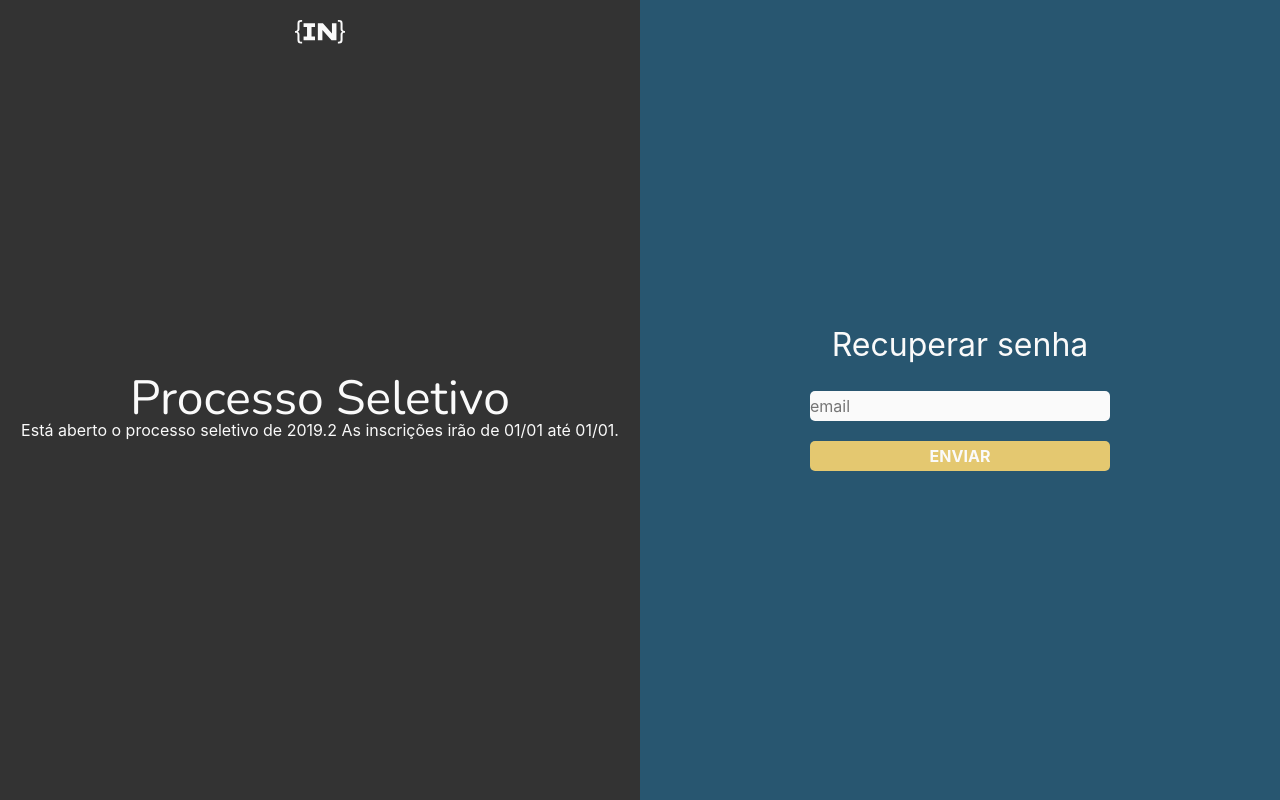
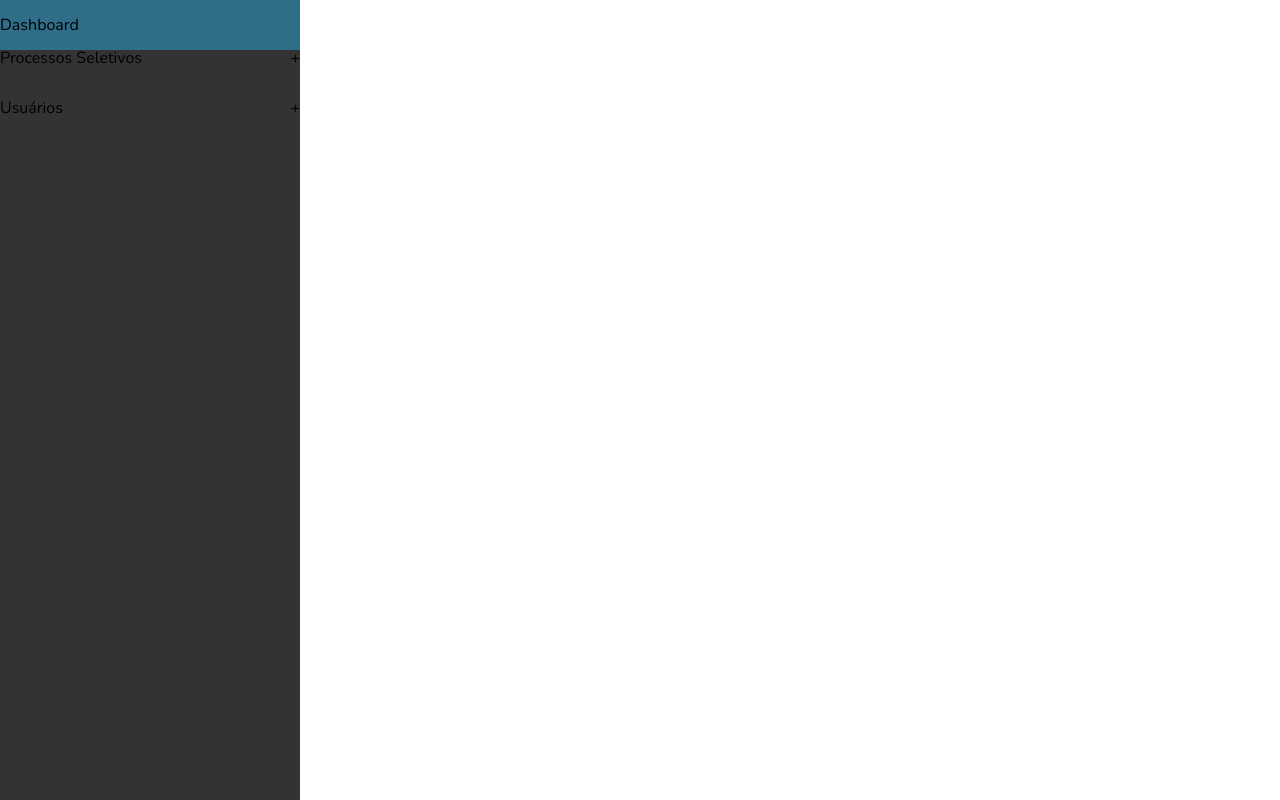
Before and after one commit to jmsgfhr/Front-Projeto-Final-PS-2019.2, a React (Create React App) app: page / in a window 1280 px wide. Built offline with nearby package versions, Linux system fonts and the light colour scheme.

Commit message:
Ajeitado o menu lateral
concluido o menu lateral, com o accordion

```diff
--- a/src/App.js
+++ b/src/App.js
@@ -2,7 +2,8 @@ import React from 'react';
 import './reset.css';
 import './ui/ui.css';
 import './App.css';
-import Forgot from './component/forgot/forgot';
+import MenuLateral from './component/menuLateral/menuLateral';
+
 // import axios from 'axios';
 
 // const api = axios.create({
@@ -14,7 +15,7 @@ import Forgot from './component/forgot/forgot';
 function App(props) {
   return (
     <div className="App">
-      <Forgot></Forgot>
+     <MenuLateral></MenuLateral>
     </div>
   );
 }
--- a/src/component/menuLateral/menuLateral.css
+++ b/src/component/menuLateral/menuLateral.css
@@ -25,7 +25,7 @@
     justify-content: space-between;
 }
 
-.accordionBtn::after{
+.accordionBtn::after {
     content: "+";
 }
 
@@ -35,8 +35,16 @@
 }
 
 .panel {
+    display: none;
+    flex-direction: column;
+    height: 0px;
+    transition: .5s;
+}
+
+.display {
     display: flex;
-    flex-direction: column;
+    height: 100px;
+    transition: .5s;
 }
 
 .accordionBtnChoices {
@@ -44,6 +52,7 @@
     height: 50px;
     background-color: var(--secundary-black);
     transition: .3s;
+    color: var(--color-font-white);
 }
 
 .accordionBtnChoices:hover {
--- a/src/component/menuLateral/menuLateral.js
+++ b/src/component/menuLateral/menuLateral.js
@@ -1,24 +1,38 @@
 import React from 'react';
 import './menuLateral.css';
 
-export default function MenuLateral() {
+export default class MenuLateral extends React.Component {
+        expandOnClick = (idButton) => {
+            if(idButton === '1'){
+                let panel = document.querySelector('#panelOne');
+                panel.classList.toggle('display');
+            }
+            if(idButton === '2'){
+                let panel = document.querySelector('#panelTwo');
+                panel.classList.toggle('display');
+            }
+        }
+
+        render(){
         return(
             <section className='menuLateral'>
                 <div className='dashTitle'>
                     <h2>Dashboard</h2>
                 </div>
-        <button className='accordionBtn'>Processos Seletivos</button>
-        <div className='panel'>
+                <button className='accordionBtn' onClick={() => this.expandOnClick('1')} >Processos Seletivos</button>
+                <div className='panel' id='panelOne'>
                     <button className='accordionBtnChoices'>Processo Seletivo Vigente</button>
                     <button className='accordionBtnChoices'>Todos os Processos Seletivos</button>
                     <button className='accordionBtnChoices'>Criar Processo Seletivo</button>
                 </div>
-        <button className='accordionBtn'>Usuários</button>
-        <div className='panel'>
+                <button className='accordionBtn' onClick={() => this.expandOnClick('2')}>Usuários</button>
+                <div className='panel' id='panelTwo'>
                     <button className='accordionBtnChoices'>Todos os Usuários</button>
                     <button className='accordionBtnChoices'>Candidatos</button>
                     <button className='accordionBtnChoices'>Colaboradores</button>
                     <button className='accordionBtnChoices'>Criar Usuários</button>
                 </div>
-    </section>)
+            </section>
+        )
     }
+}
```
Lines whose indentation alone changed are shown as unchanged.
